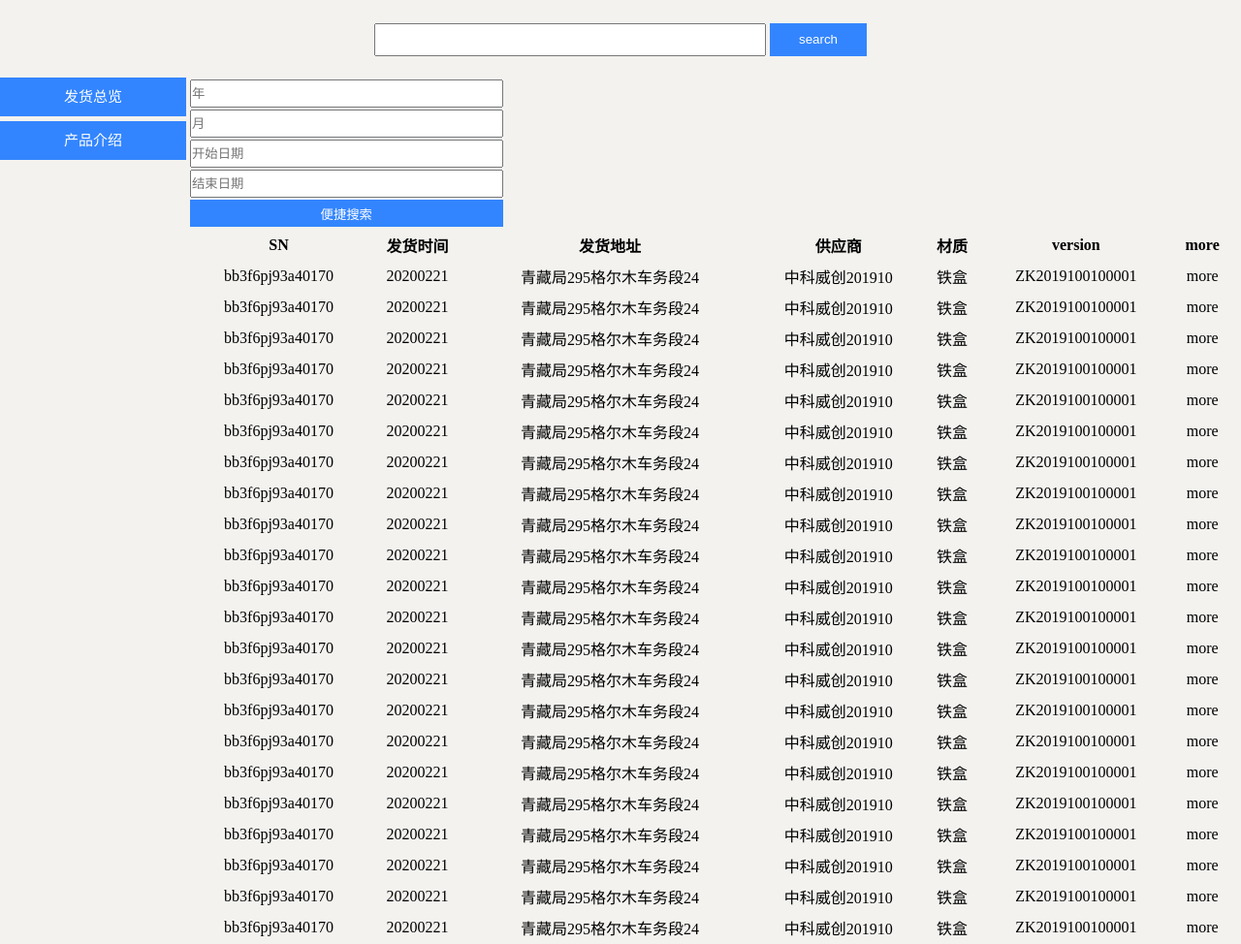
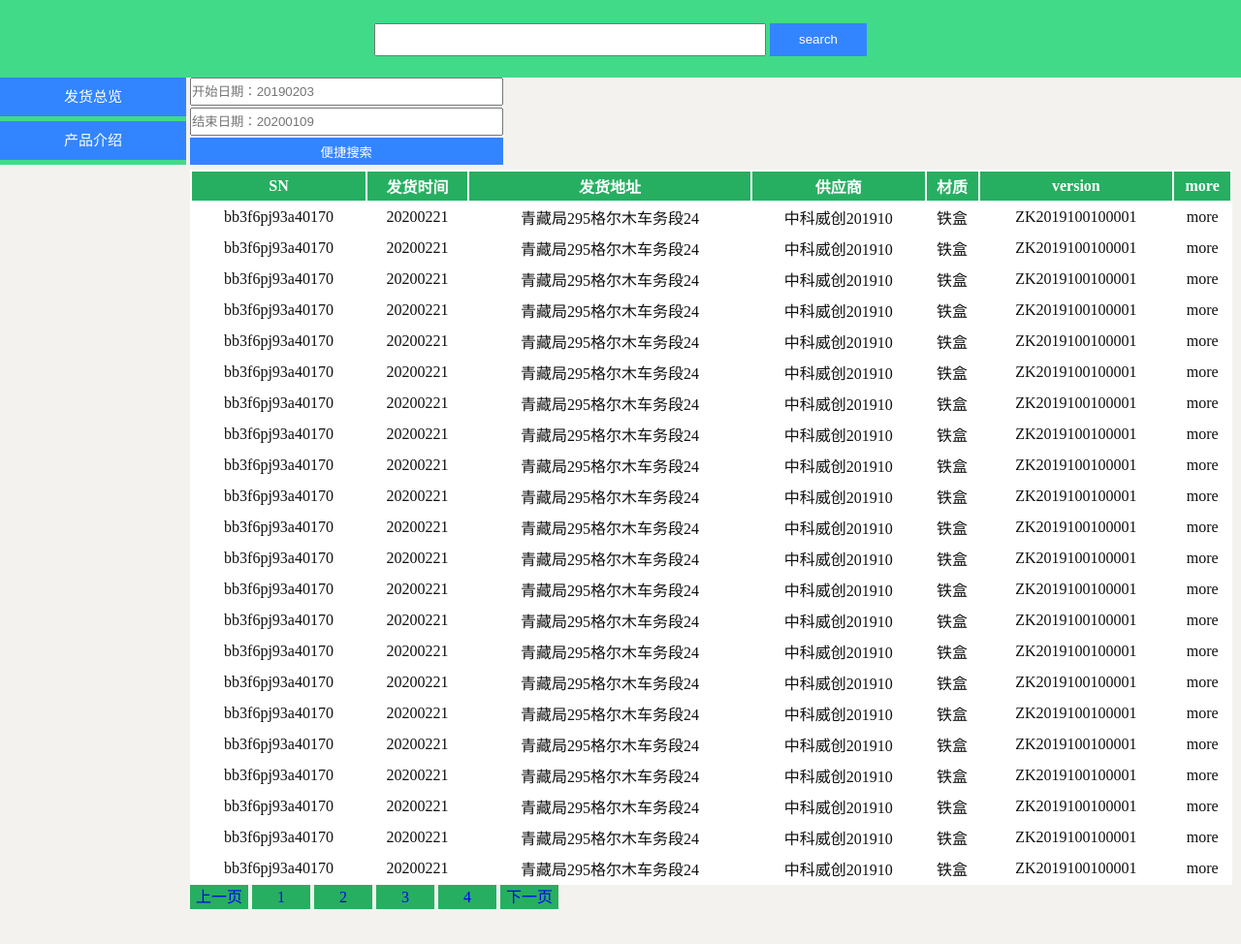
Before and after one commit to yiyouzhanghao/c4i, a website built with webpack: page src/index.html in a window 1280 px wide. Shown: the whole page at 97% size. After the commit the page ends 938 px from the top, so only its background shows below. Built offline with nearby package versions, Linux system fonts and the light colour scheme.

Commit message:
modified:   src/css/index.css 	modified:   src/css/reset.css 	modified:   src/index.html

```diff
--- a/src/css/index.css
+++ b/src/css/index.css
@@ -8,6 +8,7 @@
     margin:0 auto;
     height: 80px;
     line-height: 80px;
+    background-color: #40da89;
 }
 .header > button{
     background: #3385ff;
@@ -24,6 +25,7 @@
     display: inline-block;
     width: 15%;
     vertical-align: top;
+    background-color: #40da89;
 }
 .aside > ul > li{
     margin: 0px auto 5px;
@@ -48,7 +50,7 @@
     background-color: #F3F7F9 ;
 }
 .easilysearch > li > input{
-    margin: 2px auto;
+    margin: 0px auto 2px;
     display: block;
     width: 99%;
     height: 25px;
@@ -64,7 +66,33 @@
 .lastsendlist{
     width: 100%;
     text-align: center;
+    background-color: #fff;
+    margin-top: 5px;
 }
 .lastsendlist > tbody > tr{
     height: 30px;
 }
+.lastsendlist > tbody > tr > th{
+    background-color: #26AF61;
+    color: #fff;
+}
+.lastsendlist > tbody > tr > td{
+    background-color: #ffffff;
+    color: #101010;
+}
+.paging{
+    width: 100%;
+}
+.paging > ul{
+    display: block;
+    margin: 0px auto;
+}
+.paging > ul > li{
+    display: inline-block;
+    width: 60px;
+    height: 25px;
+    background-color: #26AF61;
+    color: #fff;
+    text-align: center;
+    line-height: 25px;
+}
--- a/src/css/reset.css
+++ b/src/css/reset.css
@@ -20,7 +20,11 @@ a:hover {
 a:active {
     text-decoration: none;
 }
-ul,li{ padding:0;margin:0;list-style:none}
+ul,li{
+    padding:0;
+    margin:0;
+    list-style:none;
+}
 input{
     padding: 0px;
 }
--- a/src/index.html
+++ b/src/index.html
@@ -21,10 +21,8 @@
         </aside>
         <section class="content">
             <section class="easilysearch">
-                <li><input type="text" placeholder="年" ></li>
-                <li><input type="text" placeholder="月" ></li>
-                <li><input type="text" placeholder="开始日期" ></li>
-                <li><input type="text" placeholder="结束日期" ></li>
+                <li><input type="text" placeholder="开始日期：20190203" ></li>
+                <li><input type="text" placeholder="结束日期：20200109" ></li>
                 <button>便捷搜索</button>
             </section>
             <table class="lastsendlist">
@@ -238,6 +236,16 @@
                     </tr>
                 </tbody>
             </table>
+            <section class="paging">
+                <ul>
+                    <li><a href="http://"> 上一页</a></li>
+                    <li><a href="http://">1</a></li>
+                    <li><a href="http://">2</a></li>
+                    <li><a href="http://">3</a></li>
+                    <li><a href="http://">4</a></li>
+                    <li><a href="http://">下一页</a></li>
+                </ul>
+            </section>
         </section>
     </div>
 
```
